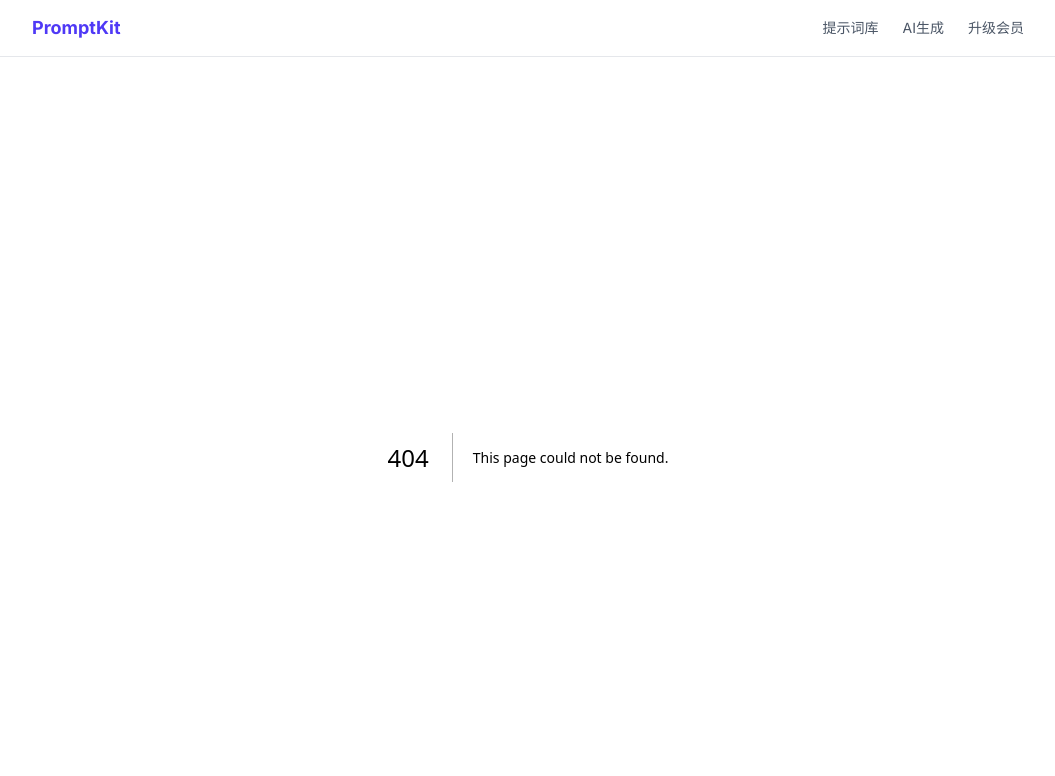
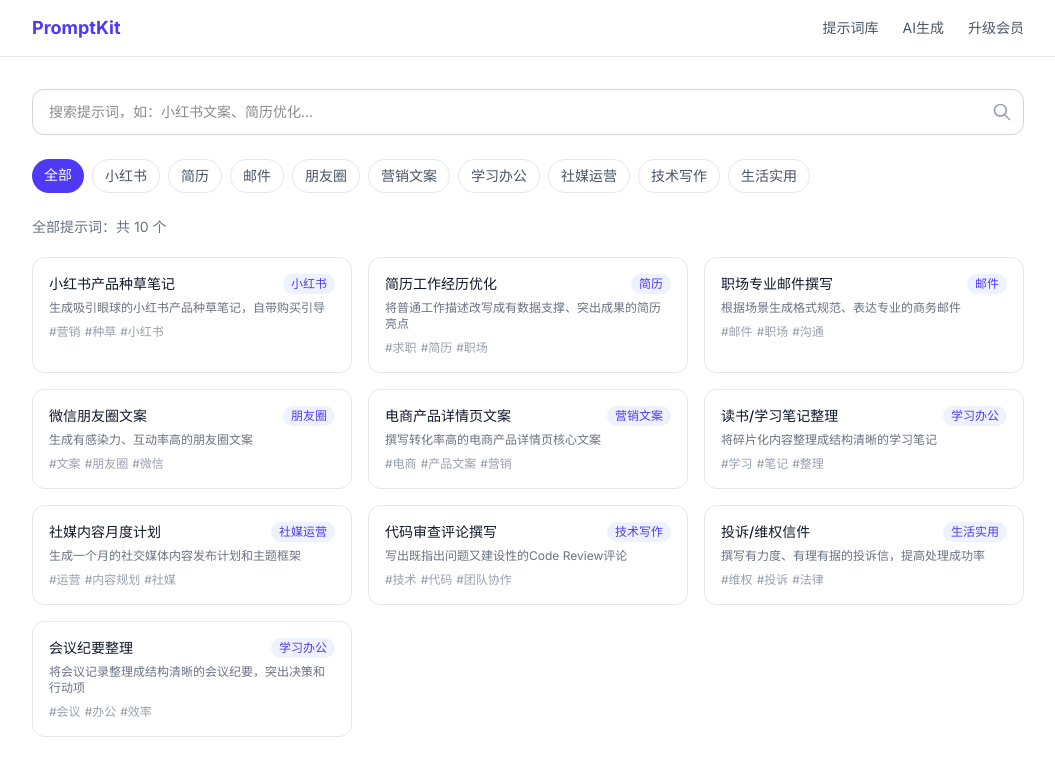
Before and after one commit to zhaomo08/promptkit-zh, a Next.js app: page /prompts in a window 1280 px wide. Before the commit this address had no page. Shown: the top 776 px of the page, without its empty margins (112-1167 px from the left). Built offline with nearby package versions, Linux system fonts and the light colour scheme.

Commit message:
feat: add prompt library page with search and category filter

```diff
--- /dev/null
+++ b/app/prompts/page.tsx
@@ -0,0 +1,77 @@
+import { getAllPrompts, getAllCategories, searchPrompts, getPromptsByCategory } from '@/lib/prompts'
+import PromptCard from '@/components/PromptCard'
+import SearchBar from '@/components/SearchBar'
+import Link from 'next/link'
+import type { Metadata } from 'next'
+
+export const metadata: Metadata = {
+  title: '提示词库 - PromptKit | 全部AI提示词模板',
+  description: '浏览200+精选AI提示词模板，按营销文案、小红书、简历、邮件等分类筛选',
+}
+
+interface Props {
+  searchParams: Promise<{ q?: string; category?: string }>
+}
+
+export default async function PromptsPage({ searchParams }: Props) {
+  const { q, category } = await searchParams
+  const categories = getAllCategories()
+
+  let prompts = getAllPrompts()
+  if (q) prompts = searchPrompts(q)
+  else if (category) prompts = getPromptsByCategory(category)
+
+  return (
+    <main className="max-w-5xl mx-auto px-4 py-8">
+      <div className="mb-6">
+        <SearchBar defaultValue={q} />
+      </div>
+
+      <div className="flex gap-2 flex-wrap mb-6">
+        <Link
+          href="/prompts"
+          className={`px-3 py-1.5 rounded-full text-sm transition-colors ${
+            !category && !q
+              ? 'bg-indigo-600 text-white'
+              : 'bg-white border border-gray-200 text-gray-600 hover:border-indigo-400'
+          }`}
+        >
+          全部
+        </Link>
+        {categories.map(cat => (
+          <Link
+            key={cat}
+            href={`/prompts?category=${encodeURIComponent(cat)}`}
+            className={`px-3 py-1.5 rounded-full text-sm transition-colors ${
+              category === cat
+                ? 'bg-indigo-600 text-white'
+                : 'bg-white border border-gray-200 text-gray-600 hover:border-indigo-400'
+            }`}
+          >
+            {cat}
+          </Link>
+        ))}
+      </div>
+
+      <p className="text-sm text-gray-500 mb-5">
+        {q ? `"${q}" 相关结果` : category ? `${category}` : '全部提示词'}
+        ：共 {prompts.length} 个
+      </p>
+
+      {prompts.length === 0 ? (
+        <div className="text-center py-16 text-gray-400">
+          <p className="text-lg mb-2">没找到相关提示词</p>
+          <Link href="/generate" className="text-indigo-600 text-sm hover:underline">
+            试试 AI 生成 →
+          </Link>
+        </div>
+      ) : (
+        <div className="grid grid-cols-1 sm:grid-cols-2 lg:grid-cols-3 gap-4">
+          {prompts.map(p => (
+            <PromptCard key={p.id} prompt={p} />
+          ))}
+        </div>
+      )}
+    </main>
+  )
+}
```
